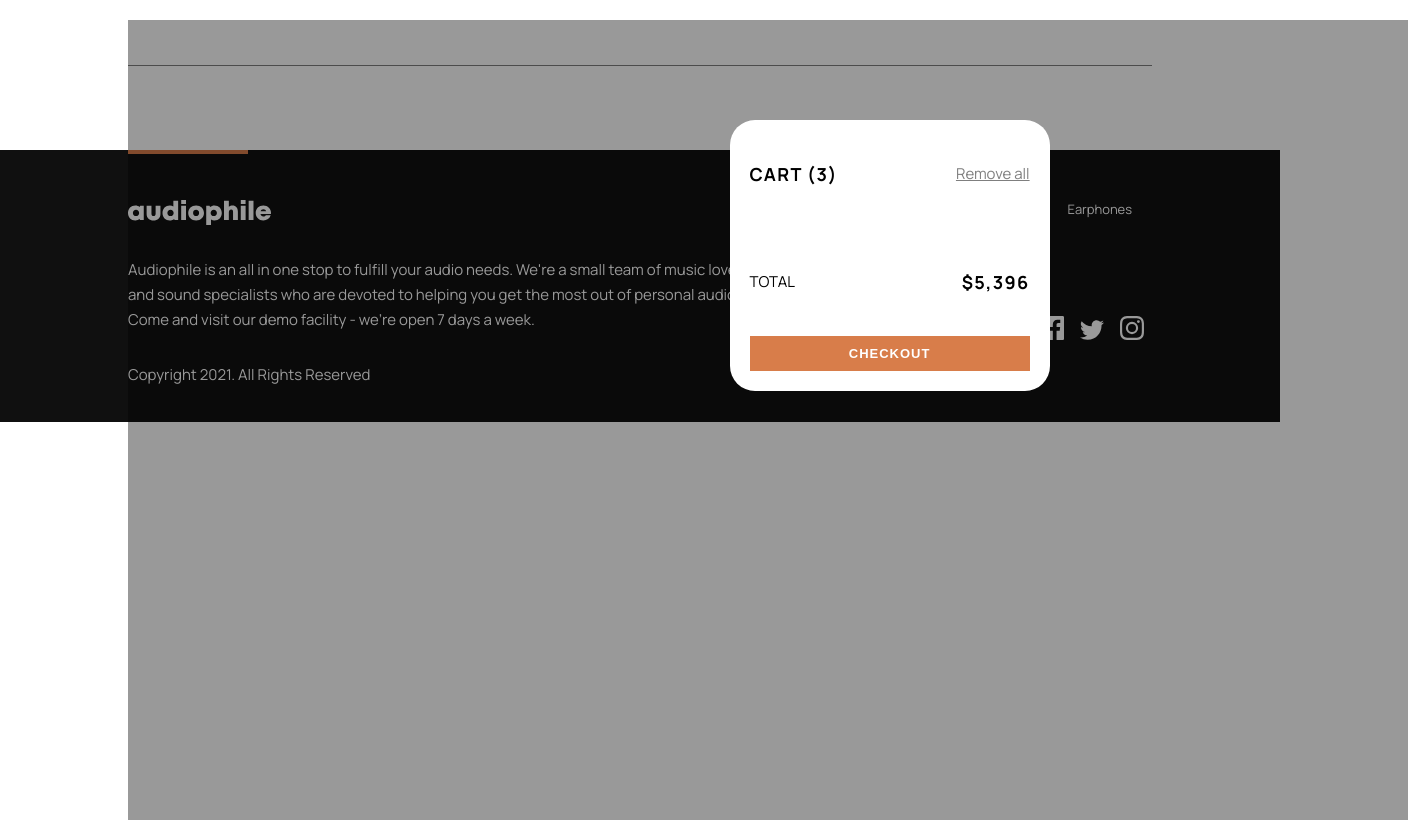
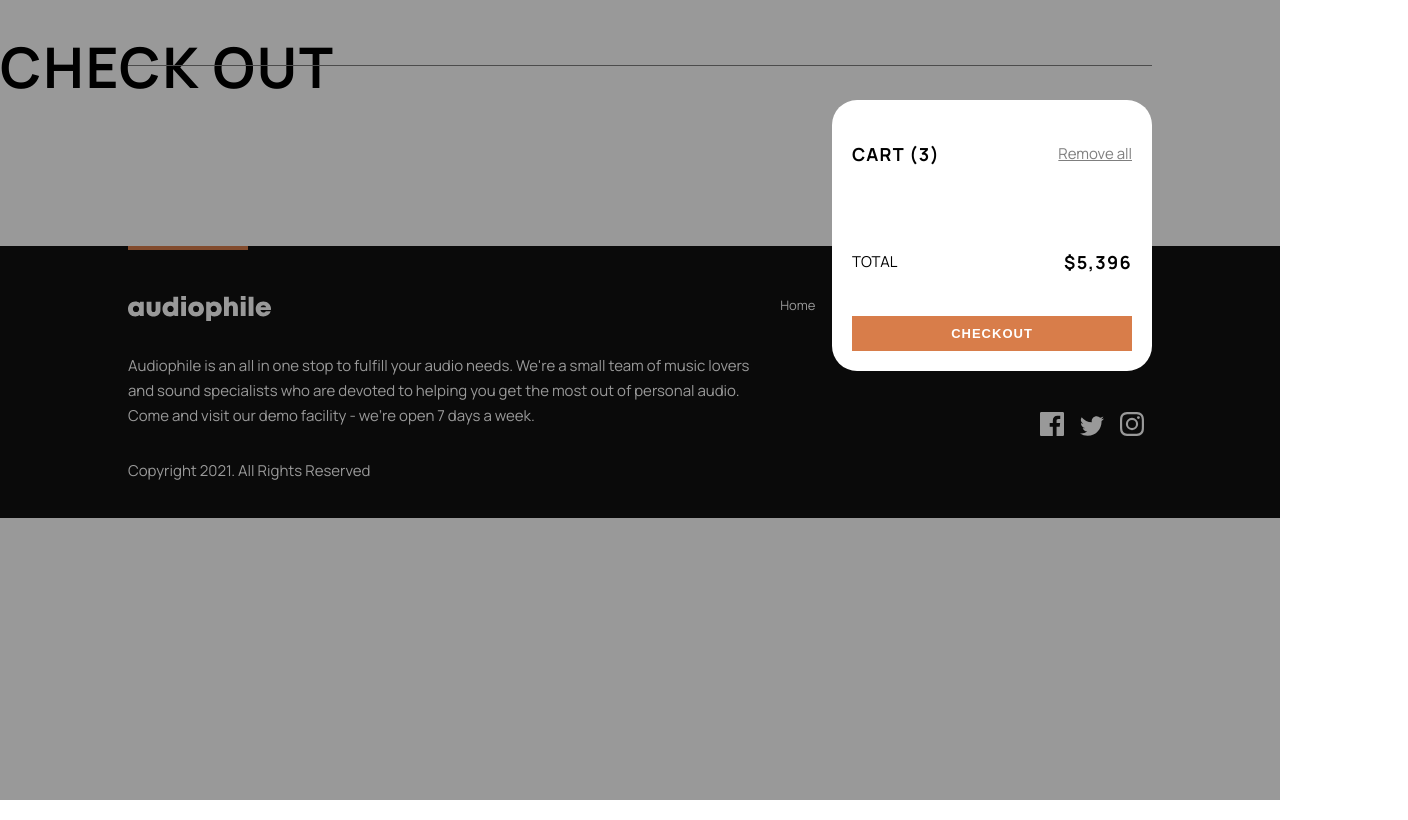
Before and after one commit to JoelStorr/FM-Audiophile-FrontEnd, a Nuxt app: page /Checkout in a window 1280 px wide. Both pictures are taken after a click on the button 1134 px from the left and 32 px from the top of the page. Shown: the whole page, 1408 px wide, since content can reach past the window. Built offline with nearby package versions, Linux system fonts and the light colour scheme.

Commit message:
Handeld page transition between pages

```diff
--- a/components/CartCard.vue
+++ b/components/CartCard.vue
@@ -8,9 +8,24 @@
             <p>Total</p>
             <h6>$5,396</h6>
         </div>
-        <UIButtonPrimary>Checkout</UIButtonPrimary>
+        <NuxtLink class="nuxt-link" to="/checkout">
+            <UIButtonPrimary @on-click="hider">Checkout</UIButtonPrimary>
+        </NuxtLink>
     </div>
 </template>
+
+<script setup>
+
+    let emit = defineEmits(['hideCard'])
+
+    function hider(){
+        console.log('Ran hider')
+        emit('hideCard')
+    }
+
+
+</script>
+
 
 <style lang="scss" scoped>
     .container{
@@ -42,4 +57,12 @@
         align-items: center;
         justify-content: space-between;
     }
+
+    .nuxt-link{
+        width: 100%;
+
+        & :first-child{
+            width: 100%;
+        }
+    }
 </style>
--- a/layouts/default.vue
+++ b/layouts/default.vue
@@ -15,14 +15,13 @@
           <img src="/shared/desktop/icon-cart.svg" alt="Cart" />
         </button>
 
-        <div class="cart-card" v-if="showCartCard">
-          <CartCard />
-        </div>
-        <div class="bg-dark" v-if="showCartCard" @click="switchCard"></div>
       </div>
-
       <hr />
     </header>
+    <div class="cart-card" v-if="showCartCard">
+      <CartCard @hideCard="switchCard" />
+    </div>
+    <div class="bg-dark" v-if="showCartCard" @click="switchCard"></div>
     <slot></slot>
     <footer>
       <div class="highlight"></div>
--- /dev/null
+++ b/pages/Checkout/index.vue
@@ -0,0 +1,15 @@
+<template>
+    <h1>Check out</h1>
+
+
+</template>
+
+<script>
+
+</script>
+
+<style lang="scss" scoped>
+
+
+
+</style>
```
